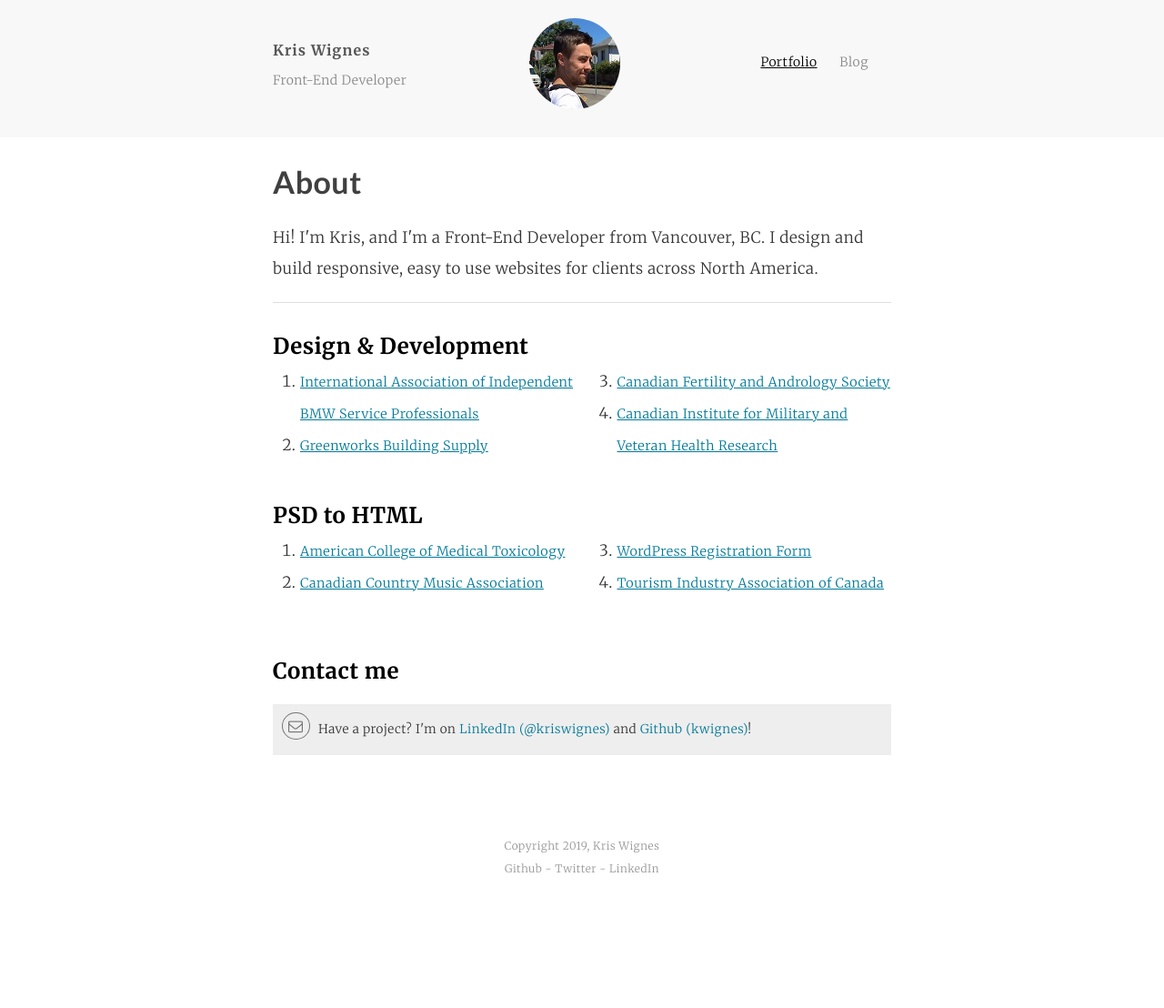
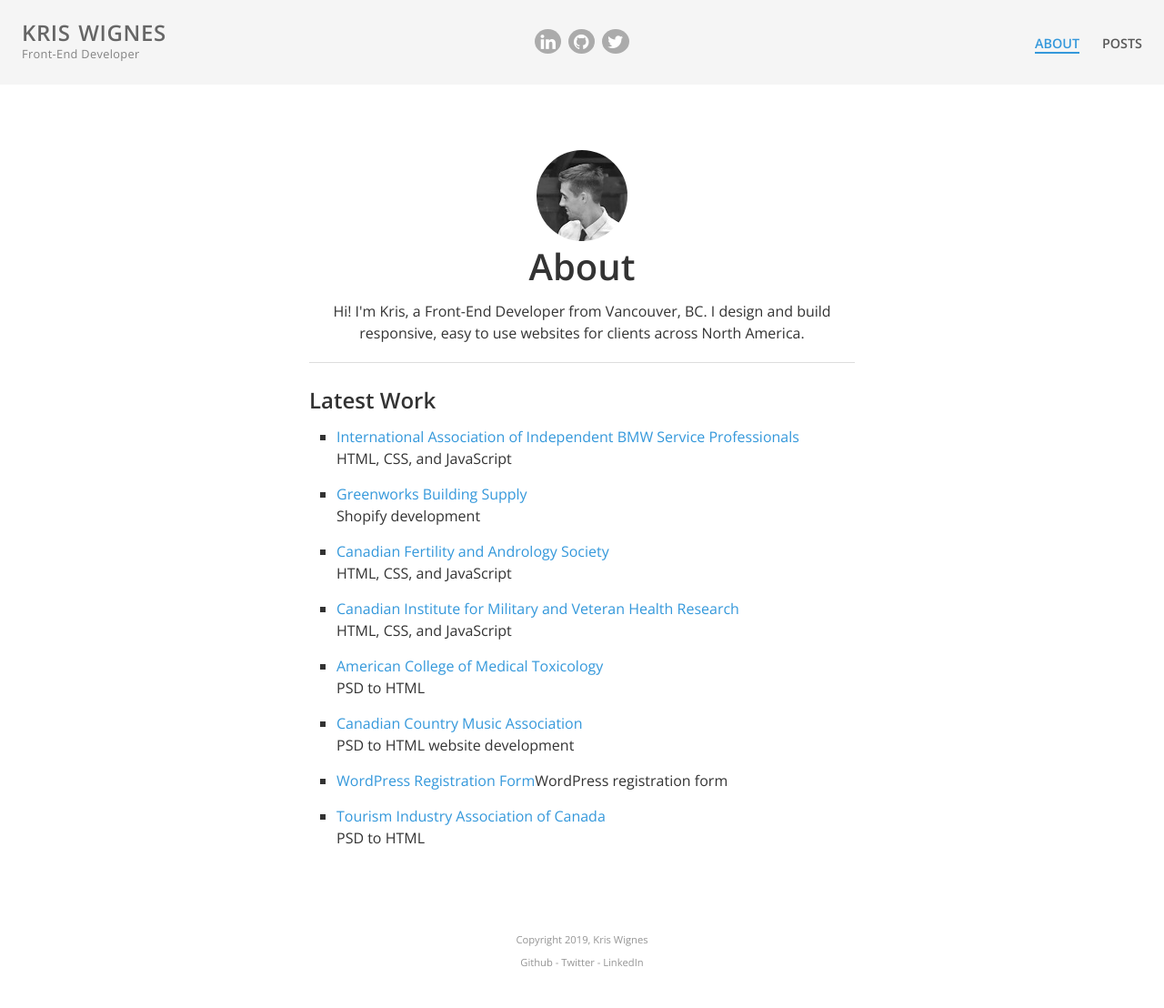
Before and after one commit to kwignes/kwignes.github.io, a Jekyll site: the page built from index.html, in a window 1280 px wide. Shown: the whole page at 91% size. Built offline with Jekyll 4.4.1, drawn with Linux system fonts in a browser that asks for light colours; before the commit the page ends 1005 px from its top, so only the background shows below that.

Commit message:
width adjust

```diff
--- a/_layouts/default.html
+++ b/_layouts/default.html
@@ -9,7 +9,7 @@
       <script src="http://html5shiv.googlecode.com/svn/trunk/html5.js"></script>
     <![endif]-->
     <link rel="stylesheet" type="text/css" href="https://maxcdn.bootstrapcdn.com/font-awesome/4.7.0/css/font-awesome.min.css">
-    <link href="https://fonts.googleapis.com/css?family=Lato:700|Merriweather:300,300i,400,400i,700" rel="stylesheet">
+    <link href="https://fonts.googleapis.com/css?family=Open+Sans:400,400i,600,700" rel="stylesheet">
     <link rel="stylesheet" type="text/css" href="{{ site.baseurl }}/style.css" />
     <link rel="alternate" type="application/rss+xml" title="{{ site.name }} - {{ site.description }}" href="{{ site.baseurl }}/feed.xml" />
 
@@ -21,16 +21,20 @@
       <div class="container">
         <header class="masthead clearfix">
 
-          <div class="site-info">
+          <div class="col site-info">
             <h1 class="site-name"><a href="{{ site.baseurl }}/">{{ site.name }}</a></h1>
             <p class="site-description">{{ site.description }}</p>
           </div>
-          <a href="{{ site.baseurl }}/" class="site-avatar"><img src="{{ site.baseurl }}/img/kris.jpg" /></a>
-          <nav>
-            <a href="{{ site.baseurl }}/" {% if page.url == "/" %}class="active"{% endif %}>Portfolio</a>
-            <a href="{{ site.baseurl }}/posts/" {% if page.url == "/posts/" %}class="active"{% endif %}>Blog</a>
-            <a href="https://ca.linkedin.com/in/kriswignes" target="_blank" class="external"><i class="fa fa-linkedin" aria-hidden="true"></i></a>
+
+          <div class="col social">
+          <a href="https://ca.linkedin.com/in/kriswignes" target="_blank" class="external"><i class="fa fa-linkedin" aria-hidden="true"></i></a>
             <a href="https://github.com/kwignes" target="_blank" class="external"><i class="fa fa-github" aria-hidden="true"></i></a>
+            <a href="https://twitter.com/kriswignes" target="_blank" class="external"><i class="fa fa-twitter" aria-hidden="true"></i></a>
+          </div>
+
+          <nav class="col">
+            <a href="{{ site.baseurl }}/" {% if page.url == "/" %}class="active"{% endif %}>About</a>
+            <a href="{{ site.baseurl }}/posts/" {% if page.url == "/posts/" %}class="active"{% endif %}>Posts</a>
           </nav>
         </header>
       </div>
@@ -40,11 +44,7 @@
       {{ content }}
     </div>
 
-    <div class="wrapper-contact">
-    <div class="container">
-        <h2 style="margin:40px 0 0;">Contact me</h2>
-             <p class="contact"><i class="fa fa-envelope-o" aria-hidden="true"></i> Have a project? I'm on <a href="https://ca.linkedin.com/in/kriswignes" target="_blank" class="external">LinkedIn (@kriswignes)</a> and <a href="https://github.com/kwignes" target="_blank" class="external">Github (kwignes)</a>!</p>
-           </div>
+
 
 
     <div class="wrapper-footer">
--- a/_layouts/page.html
+++ b/_layouts/page.html
@@ -4,8 +4,6 @@
 
 <article class="page">
 
-  <h1>{{ page.title }}</h1>
-
   <div class="entry">
     {{ content }}
   </div>
--- a/index.html
+++ b/index.html
@@ -2,34 +2,37 @@
 layout: default
 ---
 
+<div style="text-align: center;">
+<img src="img/kris1.jpg" alt="Kris Wignes">
 <h1>About</h1>
 
-<p>Hi! I'm Kris, and I'm a Front-End Developer from Vancouver, BC. I design and build responsive, easy to use websites for clients across North America.</p>
 
+<p>Hi! I'm Kris, a Front-End Developer from Vancouver, BC. I design and build responsive, easy to use websites for clients across North America.</p>
+</div>
 <hr>
-<h2 style="margin:0;">Design & Development</h2>
+<h2 style="margin:0;">Latest Work</h2>
 <div class="project-list">
-                <ol style="margin: 0;">
+                <ul>
 
-                        <li><a href="https://www.bimrs.org/" target="_blank">International Association of Independent BMW Service Professionals</a></li>
-                        <li><a href="https://greenworksstore.com/" target="_blank"> Greenworks Building Supply</a></li>
-                        <li><a href="https://cfas.ca/" target="_blank">Canadian Fertility and Andrology Society</a></li>
-						<li><a href="https://events.cimvhr.ca/" target="_blank">Canadian Institute for Military and Veteran Health Research</a></li>
-                </ol>
-            </div>
+                        <li><a href="https://www.bimrs.org/" target="_blank">International Association of Independent BMW Service Professionals</a><p>HTML, CSS, and JavaScript</p></li>
+
+                        <li><a href="https://greenworksstore.com/" target="_blank"> Greenworks Building Supply</a><p> Shopify development</li>
 
 
+                        <li><a href="https://cfas.ca/" target="_blank">Canadian Fertility and Andrology Society</a>
+                          <p>HTML, CSS, and JavaScript</p></li>
 
-           <h2 style="margin:40px 0 0;">PSD to HTML</h2>
+						<li><a href="https://events.cimvhr.ca/" target="_blank">Canadian Institute for Military and Veteran Health Research</a><p>HTML, CSS, and JavaScript</p></li>
 
+                                    <li><a href="https://www.acmt.net/" target="_blank">American College of Medical Toxicology</a><p>PSD to HTML</p></li>
 
-           <div class="project-list">
-                <ol style="margin: 0;">
+                        <li><a href="https://www.ccma.org/" target="_blank">Canadian Country Music Association</a>
+                        <p>PSD to HTML website development</p></li>
 
-                        <li><a href="https://www.acmt.net/" target="_blank">American College of Medical Toxicology</a></li>
-                        <li><a href="https://www.ccma.org/" target="_blank">Canadian Country Music Association</a></li>
+                         <li><a href="http://dev-cb-technical-test.pantheonsite.io/" target="_blank">
+                         <p>WordPress Registration Form</a>WordPress registration form</p></li>
 
-                         <li><a href="http://dev-cb-technical-test.pantheonsite.io/" target="_blank">WordPress Registration Form</a></li>
-                            <li><a href="https://tiac-aitc.ca/" target="_blank">Tourism Industry Association of Canada</a></li>
-                    </ol>
-              </div>
+                            <li><a href="https://tiac-aitc.ca/" target="_blank">Tourism Industry Association of Canada</a>
+                              <p>PSD to HTML</p></li>
+                </ul>
+            </div>
--- a/posts.html
+++ b/posts.html
@@ -8,7 +8,7 @@
   {% for post in site.posts %}
     <article class="post">
 
-      <h1><a href="{{ site.baseurl }}{{ post.url }}">{{ post.title }}</a></h1>
+      <h2><a href="{{ site.baseurl }}{{ post.url }}">{{ post.title }}</a></h2>
 
       <div class="entry">
         {{ post.excerpt }}
--- a/style.scss
+++ b/style.scss
@@ -19,24 +19,20 @@
 
 body {
 	background: $white;
-  font: 17px/34px 'Merriweather', sans-serif;
-  font-weight: 300;
-  letter-spacing: .5px;
+  font: 1em/1.5 'Open Sans', sans-serif;
   color: $darkGray;
 }
 
 .container {
-    max-width: 720px;
-    padding: 20px;
+    max-width: 640px;
+    padding: 0 20px;
     margin: 0 auto;
     position: relative;
 }
 
 h1, h2, h3, h4, h5, h6 {
-  color: #000;
-  font-weight: bold;
-
-  line-height: 1.7;
+  font-weight: 600;
+  line-height: 1.1;
   margin: 1em 0 15px;
   padding: 0;
 
@@ -46,13 +42,13 @@
 }
 
 h1 {
-  font-family: 'Lato', sans-serif;
   font-size: 2em;
-  color: #404040;
-  font-weight: 700;
   margin-top: 0;
-  a {
-    color: inherit;
+}
+
+@media (min-width: 48em) {
+  h1 {
+    font-size: 2.5em;
   }
 }
 
@@ -80,7 +76,7 @@
     padding: 0 0 20px 0;
 }
 a {
-  color: #007998;
+  color: #3498db;
   text-decoration: none;
   -webkit-transition: color 0.25s ease-in-out;
   -moz-transition: color 0.25s ease-in-out;
@@ -88,7 +84,8 @@
   -ms-transition: color 0.25s ease-in-out;
   transition: color 0.25s ease-in-out;
   &:hover, &:active {
-    color: rgba(0,121,152,0.5);
+    color: #3498db;
+    text-decoration: underline;
   }
 }
 
@@ -98,7 +95,7 @@
 }
 
 ul {
-  list-style-type: disc;
+  list-style-type: square;
 }
 
 ol {
@@ -131,7 +128,8 @@
 }
 
 .date {
-  font-style: italic;
+    font-size: .875em;
+    margin: 1em 0 0;
   color: $gray;
 }
 
@@ -166,37 +164,38 @@
 //
 
 .wrapper-masthead {
-  background: #f8f8f8;
+  background: #f5f5f5;
+  margin-bottom: 2.5em;
+  .container {
+    max-width: 100%;
+    padding: 1.5em;
+  }
+}
+
+@media (min-width: 48em) {
+  .wrapper-masthead {
+    margin-bottom: 4.5em;
+  }
 }
 
 .masthead {
+  display: flex;
+    align-items: center;
+  justify-content: center;
   @include mobile {
     text-align: center;
   }
+  .col {
+  flex: 1;
 }
-
-.site-avatar {
-    max-width: 370px;
-    width: 100%;
-    height: 100px;
-    margin-right: 15px;
-    text-align: center;
-    display: inline-block;
-    margin: 0 auto;
-
-  @include mobile {
-    float: none;
-    display: block;
-    margin: 0 auto;
-  }
+}
 
   img {
     border-radius: 100%;
   }
-}
 
 .site-info {
-  float: left;
+  text-align: left;
 
   @include mobile {
     float: none;
@@ -206,17 +205,24 @@
 }
 
 .site-name {
-  font-family: 'Merriweather', sans-serif;
-  margin: 22px 0 0;
-  font-size: 16px;
-  color: #565656;
-  letter-spacing: 1px;
+    font-weight: 600;
+    font-size: 1.5em;
+    line-height: 1;
+    margin: 0;
+    text-transform: uppercase;
+    word-spacing: .08em;
+        letter-spacing: .025em;
+        a {
+          color: #666666;
+        }
 }
 
 .site-description {
-  margin: 2px 0 0;
-  color: #888888;
-  font-size: 14px;
+    font-size: .8em;
+    margin: .15em 0 0;
+    color: #666666;
+    opacity: .8;
+      letter-spacing: .025em;
 
   @include mobile {
     margin: 3px 0;
@@ -224,8 +230,7 @@
 }
 
 nav {
-  float: right;
-  margin-top: 30px; // @TODO: Vertically middle align
+  text-align: right;
   font-size: 18px;
 
   @include mobile {
@@ -237,52 +242,66 @@
 
   a {
     margin-left: 20px;
-    color: #888888;
-    font-size: 14px;
-    text-align: right;
-    font-weight: 300;
+    color: #595959;
+    font-size: .8em;
+    font-weight: 600;
+    text-transform: uppercase;
 
     @include mobile {
       margin: 0 10px;
       color: $blue;
     }
-    .fa {
-      font-size: 24px;
-      color: #007998;
-      display: none;
-      &:hover {
-        color: #888;
-      }
-    }
-    &:first-child {
-      margin-left: 0;
-    }
-    &:last-child {
-      margin-left: 5px;
-    }
+  }
+}
+
+.social {
+    text-align: center;
+  a {
+    color: #fff;
+    font-size: 1.2em;
+    margin: 0 2px;
+    background: #ababab;
+    border-radius: 100%;
+    padding: 0px 6px;
   }
 }
 
 .active {
-  color: #000;
-  text-decoration: underline;
+  color: #3498db;
+  border-bottom: 2px solid;
+}
+
+@media(max-width: 540px) {
+  .masthead {
+    display: block;
+    .col {
+      text-align: center;
+    }
+  }
 }
 
 //
 // .main
 //
-.project-list {
-    column-count: 2;
-    -moz-column-count: 2;
-    a {
-      text-decoration: underline;
-      font-size: 0.85em;
-    }
+.project-list p {
+  margin-top: 0;
 }
 
 .posts > .post {
   padding-bottom: 2em;
   border-bottom: 1px solid $lightGray;
+  h2 {
+    margin-bottom: 0;
+    font-size: 1.6em;
+    a {
+      color: #333;
+    }
+  }
+  .entry {
+    p {
+      margin-top: 5px;
+    }
+  }
 }
 
 .posts > .post:last-child {
@@ -310,7 +329,6 @@
   }
 
   .read-more {
-    text-transform: uppercase;
     font-size: 15px;
   }
 }
@@ -345,7 +363,7 @@
     width: 100%;
 }
 .responsive-table th, .overflow-table th {
-    background-color: rgba(0,121,152,1) !important;
+    background-color: #888 !important;
     vertical-align: middle;
 }
 .responsive-table th h3, .overflow-table th h3 {
@@ -406,7 +424,6 @@
   margin-top: 20px;
 }
 form textarea {
-  font-family: sans-serif;
   margin: 0.5em 0;
   display: block;
   width: 100%;
```
Also changed, not shown: _layouts/post.html (+4 -4 lines), contact.html (added, +14 -0 lines), favicon.ico (deleted).
